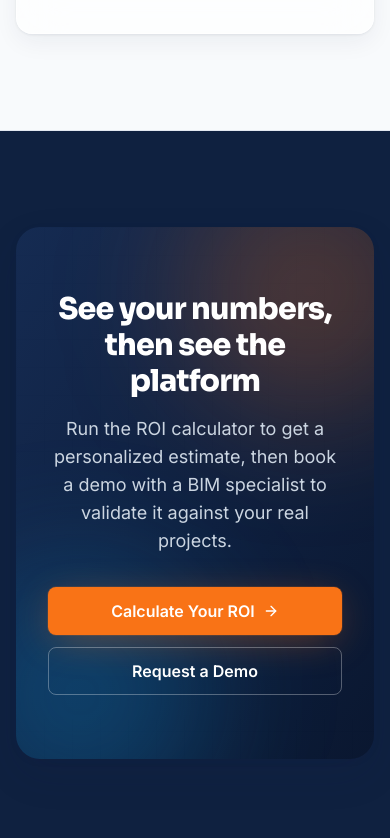
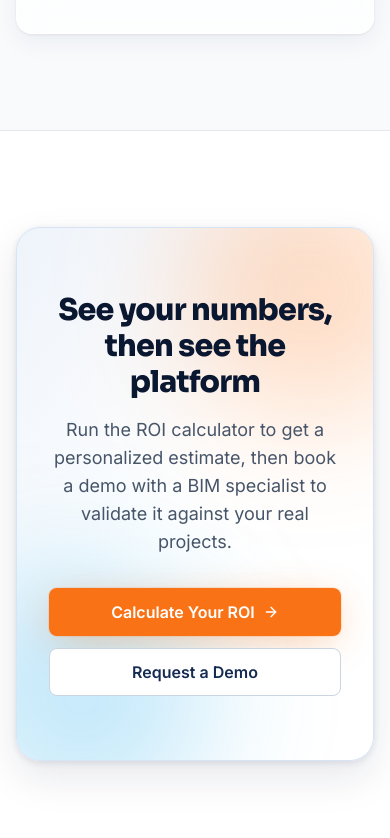
Before and after one commit to misabj/bexel, a Next.js app: page / in a window 390 px wide. Shown: the part 5886-6724 px from the top of the page. Built offline with nearby package versions, Linux system fonts and the light colour scheme; no server answers.

Commit message:
feat(nav): add admin sign-in link; fix(DemoCta): light-theme background

```diff
--- a/src/components/marketing/DemoCta.tsx
+++ b/src/components/marketing/DemoCta.tsx
@@ -9,18 +9,18 @@ import { useT } from "@/i18n/provider";
 export function DemoCta() {
   const t = useT();
   return (
-    <section id="demo" className="bg-brand-900 py-24 dark:bg-ink-900">
+    <section id="demo" className="bg-white py-24 dark:bg-ink-900">
       <div className="container-page">
         <motion.div
           initial={{ opacity: 0, y: 30 }}
           whileInView={{ opacity: 1, y: 0 }}
           viewport={{ once: true, margin: "-80px" }}
           transition={{ duration: 0.7, ease: [0.22, 1, 0.36, 1] }}
-          className="relative overflow-hidden rounded-3xl bg-gradient-to-br from-brand-800 to-brand-950 px-8 py-16 text-center shadow-card-hover dark:from-ink-800 dark:to-ink-950 sm:px-16"
+          className="relative overflow-hidden rounded-3xl border border-brand-100 bg-gradient-to-br from-brand-50 via-white to-spark-50/60 px-8 py-16 text-center shadow-card-hover dark:border-white/10 dark:from-ink-800 dark:to-ink-950 sm:px-16"
         >
           <div
             aria-hidden
-            className="pointer-events-none absolute inset-0 bg-grid-brand bg-[size:28px_28px] opacity-10"
+            className="pointer-events-none absolute inset-0 bg-grid-brand bg-[size:28px_28px] opacity-[0.06] dark:opacity-10"
           />
           <div
             aria-hidden
@@ -31,10 +31,10 @@ export function DemoCta() {
             className="pointer-events-none absolute -bottom-16 -left-16 h-64 w-64 rounded-full bg-spark-500/25 blur-3xl"
           />
           <div className="relative mx-auto max-w-2xl">
-            <h2 className="font-display text-3xl font-extrabold tracking-tight text-white sm:text-4xl">
+            <h2 className="font-display text-3xl font-extrabold tracking-tight text-brand-950 dark:text-white sm:text-4xl">
               {t.demo.title}
             </h2>
-            <p className="mt-4 text-lg text-slate-300">{t.demo.subtitle}</p>
+            <p className="mt-4 text-lg text-slate-600 dark:text-slate-300">{t.demo.subtitle}</p>
             <div className="mt-8 flex flex-col justify-center gap-3 sm:flex-row">
               <Link href="/calculator">
                 <Button variant="accent" size="lg" className="w-full shadow-glow sm:w-auto">
@@ -46,7 +46,7 @@ export function DemoCta() {
                 <Button
                   variant="outline"
                   size="lg"
-                  className="w-full border-white/30 bg-transparent text-white hover:bg-white/10 sm:w-auto"
+                  className="w-full sm:w-auto"
                 >
                   {t.demo.ctaSecondary}
                 </Button>
--- a/src/components/marketing/Navbar.tsx
+++ b/src/components/marketing/Navbar.tsx
@@ -2,6 +2,7 @@
 
 import { useEffect, useState } from "react";
 import Link from "next/link";
+import { LogIn } from "lucide-react";
 import { Logo } from "./Logo";
 import { Button } from "@/components/ui/Button";
 import { ThemeToggle } from "@/components/ui/ThemeToggle";
@@ -51,6 +52,12 @@ export function Navbar() {
         <div className="flex items-center gap-2 sm:gap-3">
           <LanguageSwitcher />
           <ThemeToggle />
+          <Link href="/admin" className="hidden sm:block">
+            <Button variant="ghost" size="sm">
+              <LogIn className="h-4 w-4" />
+              {t.nav.login}
+            </Button>
+          </Link>
           <Link href="/#demo" className="hidden lg:block">
             <Button variant="ghost" size="sm">
               {t.nav.demo}
--- a/src/i18n/dictionaries.ts
+++ b/src/i18n/dictionaries.ts
@@ -11,6 +11,7 @@ const en = {
     audience: "Who it's for",
     demo: "Request a Demo",
     calculate: "Calculate Your ROI",
+    login: "Sign in",
   },
   theme: { light: "Light", dark: "Dark", toggle: "Toggle theme" },
   language: "Language",
@@ -288,6 +289,7 @@ const sr: Dictionary = {
     audience: "Za koga je",
     demo: "Zatraži demo",
     calculate: "Izračunaj ROI",
+    login: "Prijava",
   },
   theme: { light: "Svetla", dark: "Tamna", toggle: "Promeni temu" },
   language: "Jezik",
@@ -563,6 +565,7 @@ const de: Dictionary = {
     audience: "Für wen",
     demo: "Demo anfragen",
     calculate: "ROI berechnen",
+    login: "Anmelden",
   },
   theme: { light: "Hell", dark: "Dunkel", toggle: "Thema wechseln" },
   language: "Sprache",
@@ -838,6 +841,7 @@ const fr: Dictionary = {
     audience: "Pour qui",
     demo: "Demander une démo",
     calculate: "Calculer le ROI",
+    login: "Connexion",
   },
   theme: { light: "Clair", dark: "Sombre", toggle: "Changer de thème" },
   language: "Langue",
@@ -1113,6 +1117,7 @@ const sl: Dictionary = {
     audience: "Za koga je",
     demo: "Zahtevaj demo",
     calculate: "Izračunaj ROI",
+    login: "Prijava",
   },
   theme: { light: "Svetla", dark: "Temna", toggle: "Zamenjaj temo" },
   language: "Jezik",
```
